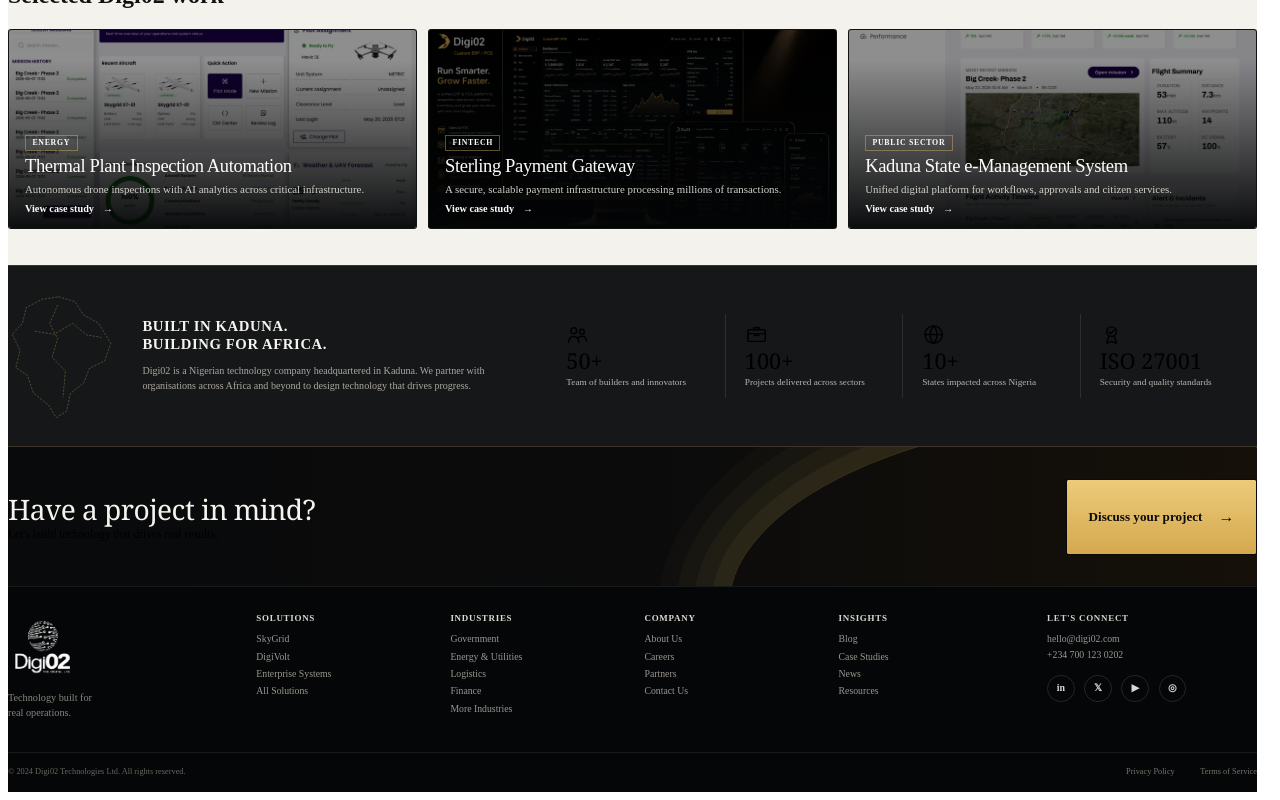
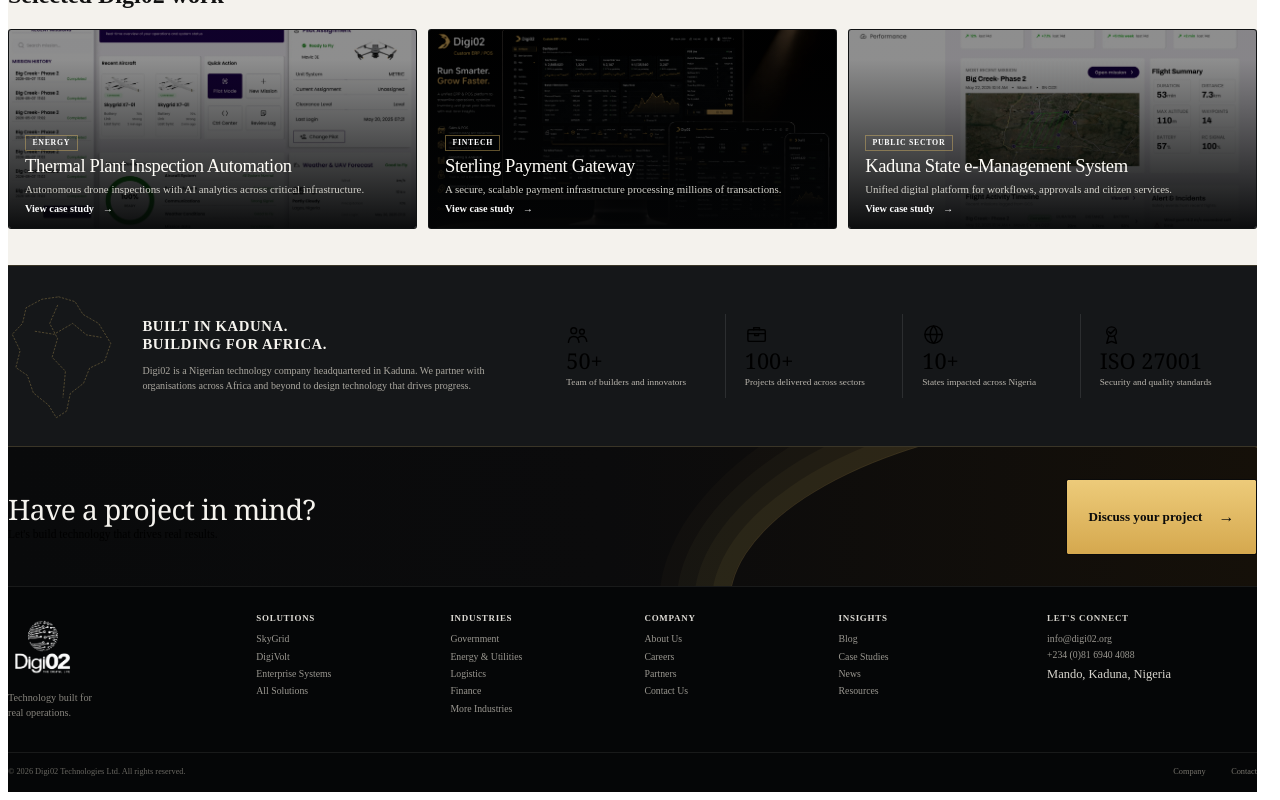
Before and after one commit to emmy16-glitch/Digi02_website, a React (Vite) app: page / in a window 1280 px wide. Shown: the part 1972-2772 px from the top of the page. Built offline with nearby package versions, Linux system fonts and the light colour scheme; the HTML template or start-up script is replaced by a standard one.

Commit message:
fix: restore real Digi02 contact details and wired footer links

```diff
--- a/src/components/SiteFooter.tsx
+++ b/src/components/SiteFooter.tsx
@@ -67,21 +67,16 @@
 
         <div className="site-footer__contact">
           <strong>Let&apos;s connect</strong>
-          <a href="mailto:hello@digi02.com">hello@digi02.com</a>
-          <a href="tel:+2347001230202">+234 700 123 0202</a>
-          <div className="site-footer__socials" aria-label="Social channels">
-            <span aria-label="LinkedIn">in</span>
-            <span aria-label="X">𝕏</span>
-            <span aria-label="YouTube">▶</span>
-            <span aria-label="Instagram">◎</span>
-          </div>
+          <a href="mailto:info@digi02.org">info@digi02.org</a>
+          <a href="tel:+2348169404088">+234 (0)81 6940 4088</a>
+          <span className="site-footer__address">Mando, Kaduna, Nigeria</span>
         </div>
 
         <div className="site-footer__legal">
-          <span>© 2024 Digi02 Technologies Ltd. All rights reserved.</span>
+          <span>© {new Date().getFullYear()} Digi02 Technologies Ltd. All rights reserved.</span>
           <span className="site-footer__legal-links">
-            <a href="/company">Privacy Policy</a>
-            <a href="/company">Terms of Service</a>
+            <a href="/company">Company</a>
+            <a href="/contact">Contact</a>
           </span>
         </div>
       </Container>
```
